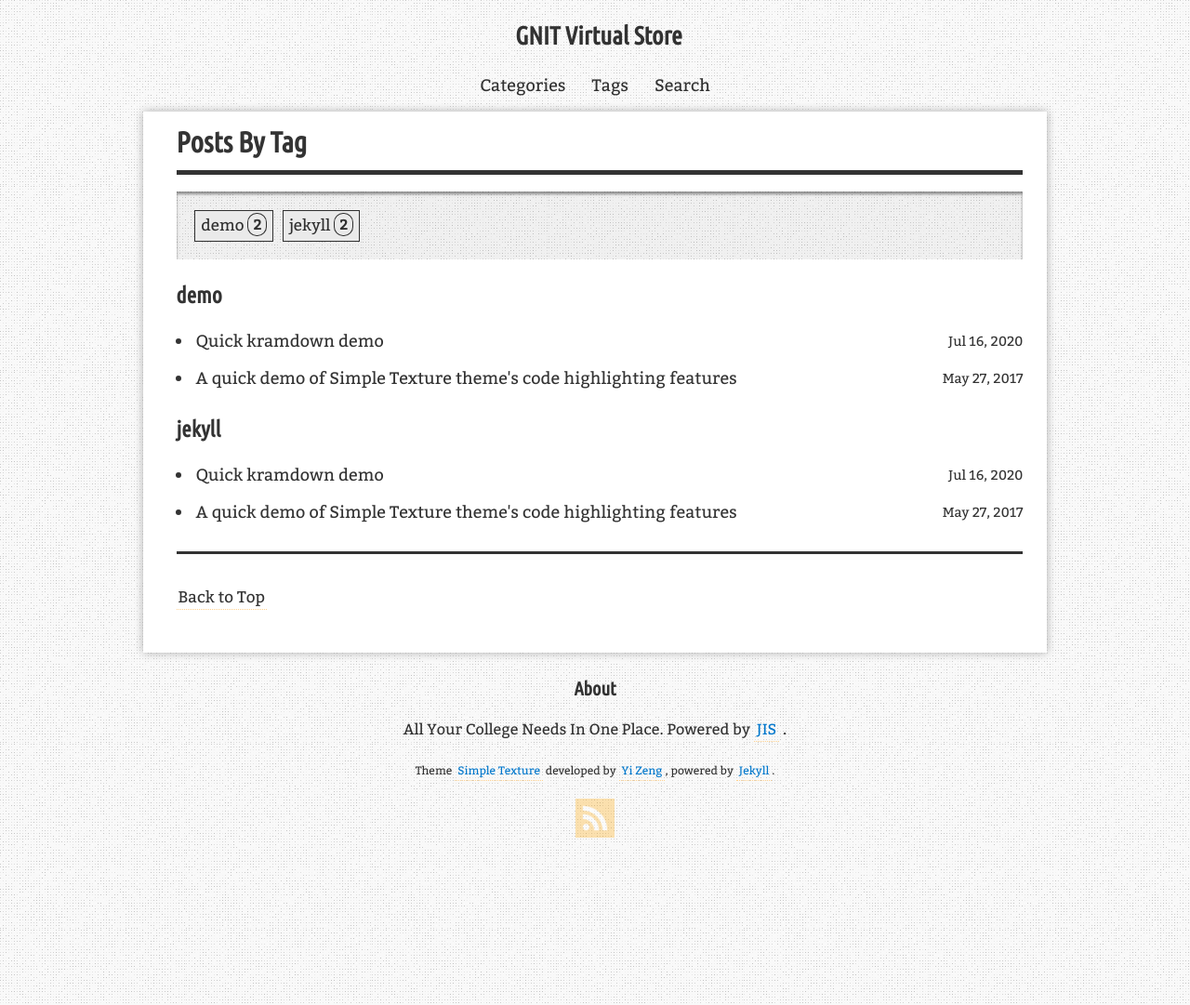
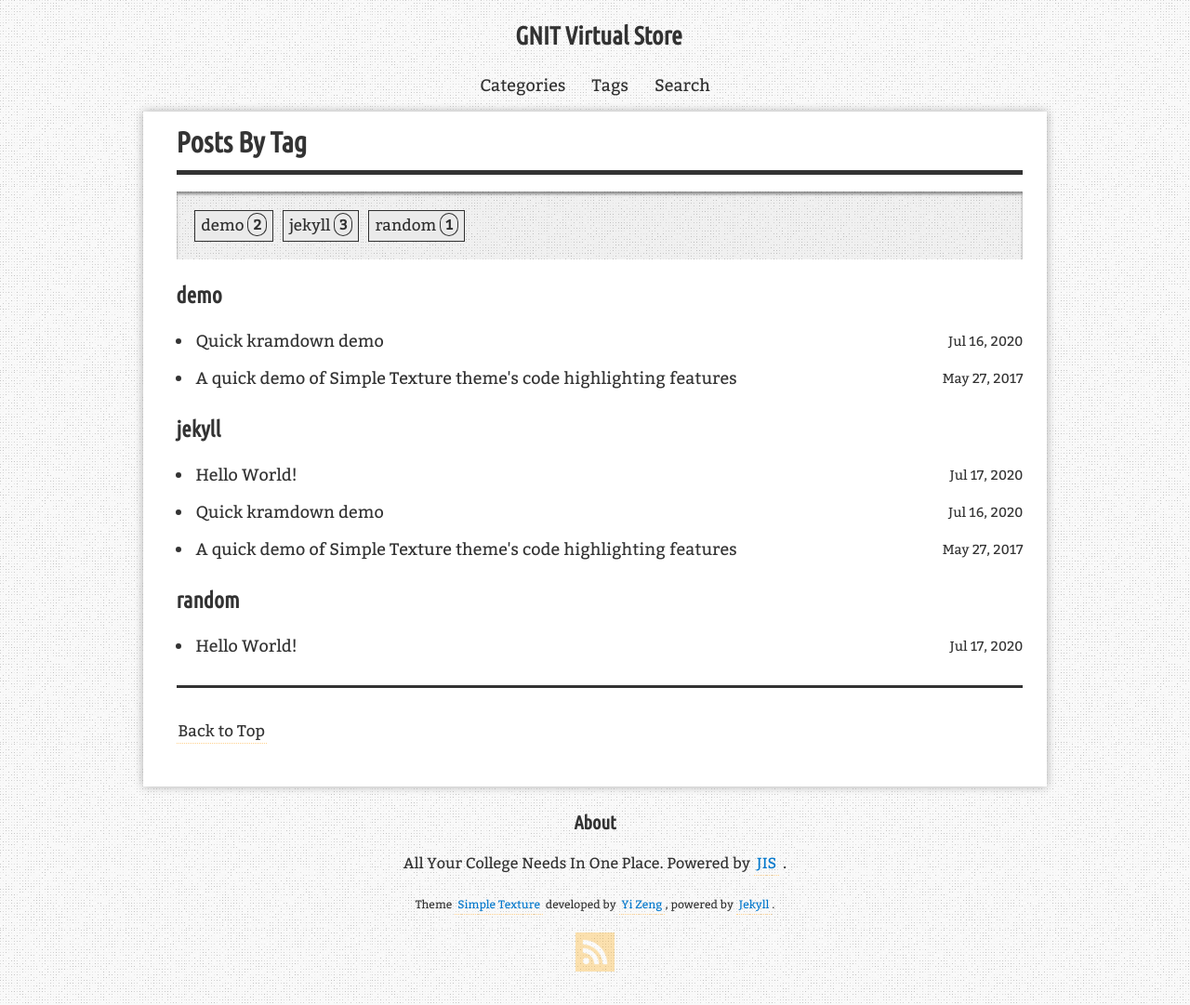
Before and after one commit to VirtualStoreGNIT/kwutgowiskje, a Jekyll site: the page built from blog/tags/index.html, in a window 1280 px wide. Shown: the whole page at 93% size. Built offline with Jekyll 4.4.1, drawn with Linux system fonts in a browser that asks for light colours; comment, search, counter and statistics services are not loaded.

Commit message:
3:22, July 16th 2020

```diff
--- a/_posts/hello-world.md
+++ b/_posts/2020-07-17-hello-world.md
@@ -5,6 +5,6 @@
 categories: [uncategorized]
 tags: [random, jekyll]
 redirect_from:
-  - /2013/04/22/
+  - /2020/07/17/
 ---
 Hello World! This is the beginning of this theme.
```
